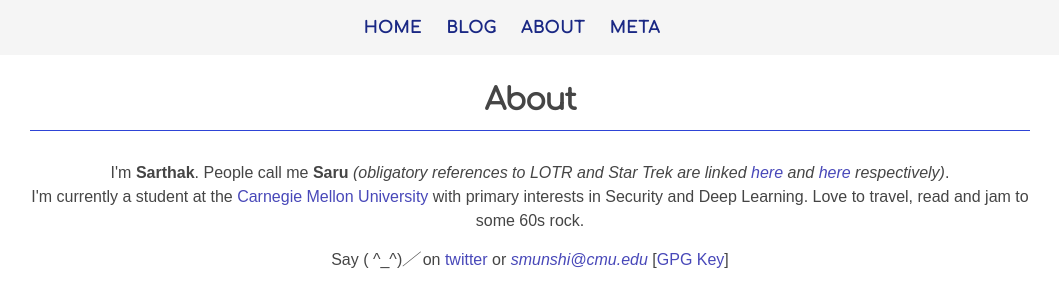
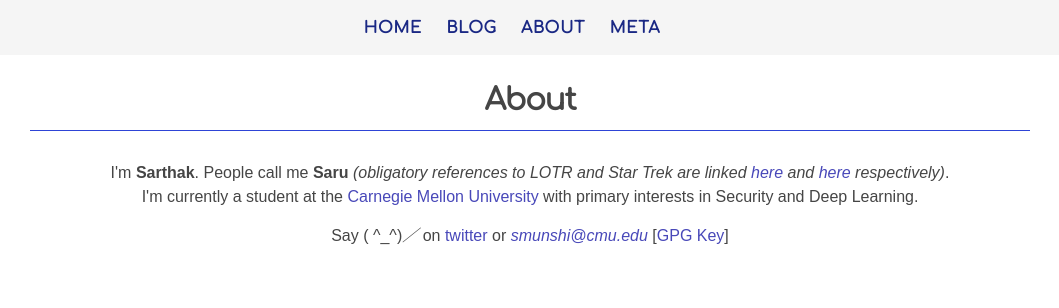
Before and after one commit to lprimeroo/saruftw.github.io.old, a Jekyll site: the page built from about.md, in a window 1280 px wide. Shown: the top 308 px of the page, without its empty margins (110-1169 px from the left). Built offline with Jekyll 4.4.1, drawn with Linux system fonts in a browser that asks for light colours; nearby versions of some CDN libraries.

Commit message:
Update about.md

```diff
--- a/about.md
+++ b/about.md
@@ -6,7 +6,7 @@ permalink: /about/
 
 <p align="center">
 I'm <strong>Sarthak</strong>. People call me <strong>Saru</strong> <em>(obligatory references to LOTR and Star Trek are linked <a target="_blank" href="http://lotr.wikia.com/wiki/Saruman">here</a> and <a target="_blank" href="http://memory-alpha.wikia.com/wiki/Saru">here</a> respectively)</em>.<br />
-  I'm currently a student at the <a href="https://engineering.cmu.edu/" target="_blank">Carnegie Mellon University</a> with primary interests in Security and Deep Learning. Love to travel, read and jam to some 60s rock.
+  I'm currently a student at the <a href="https://engineering.cmu.edu/" target="_blank">Carnegie Mellon University</a> with primary interests in Security and Deep Learning.
 </p>
 
 <p align="center">
```
